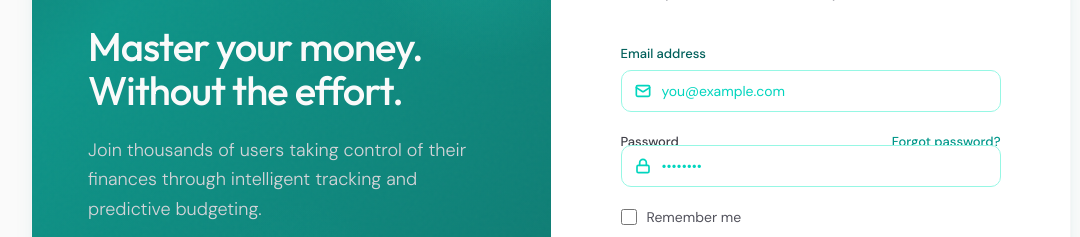
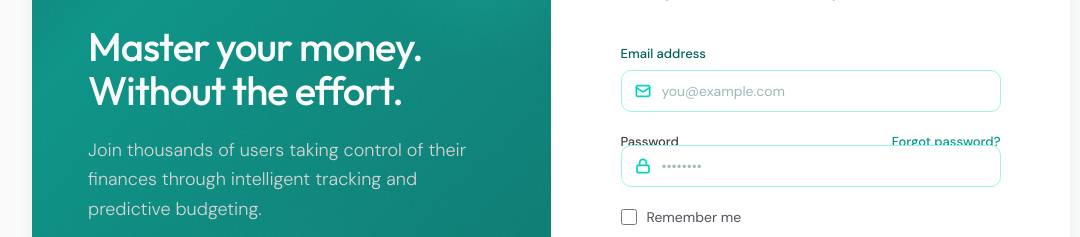
Before and after one commit to SnapBudget-AI-Financial-Tracker/web-snapbudget, a React (Vite) app in the folder frontend/: page /login in a window 1280 px wide. Shown: the part 200-437 px from the top of the page, without its empty margins (89-1169 px from the left). Built offline with nearby package versions, Linux system fonts and the light colour scheme; no server answers.

Commit message:
chore: change color placeholder on regist, login and forgot password

```diff
--- a/frontend/src/components/ui/Input.jsx
+++ b/frontend/src/components/ui/Input.jsx
@@ -32,7 +32,7 @@ export default function Input({
             ${Icon ? "pl-10" : "pl-3"}
             ${error
               ? "border-rose-300 focus:ring-2 focus:ring-rose-500 focus:border-rose-500 bg-rose-50"
-              : "border-teal-200 focus:ring-2 focus:ring-teal-500 focus:border-teal-500 bg-white text-teal-900 placeholder:text-teal-400"}
+              : "border-teal-200 focus:ring-2 focus:ring-teal-500 focus:border-teal-500 bg-white text-teal-900 placeholder:text-teal-900/40"}
             ${className}
           `}
           {...props}
```
